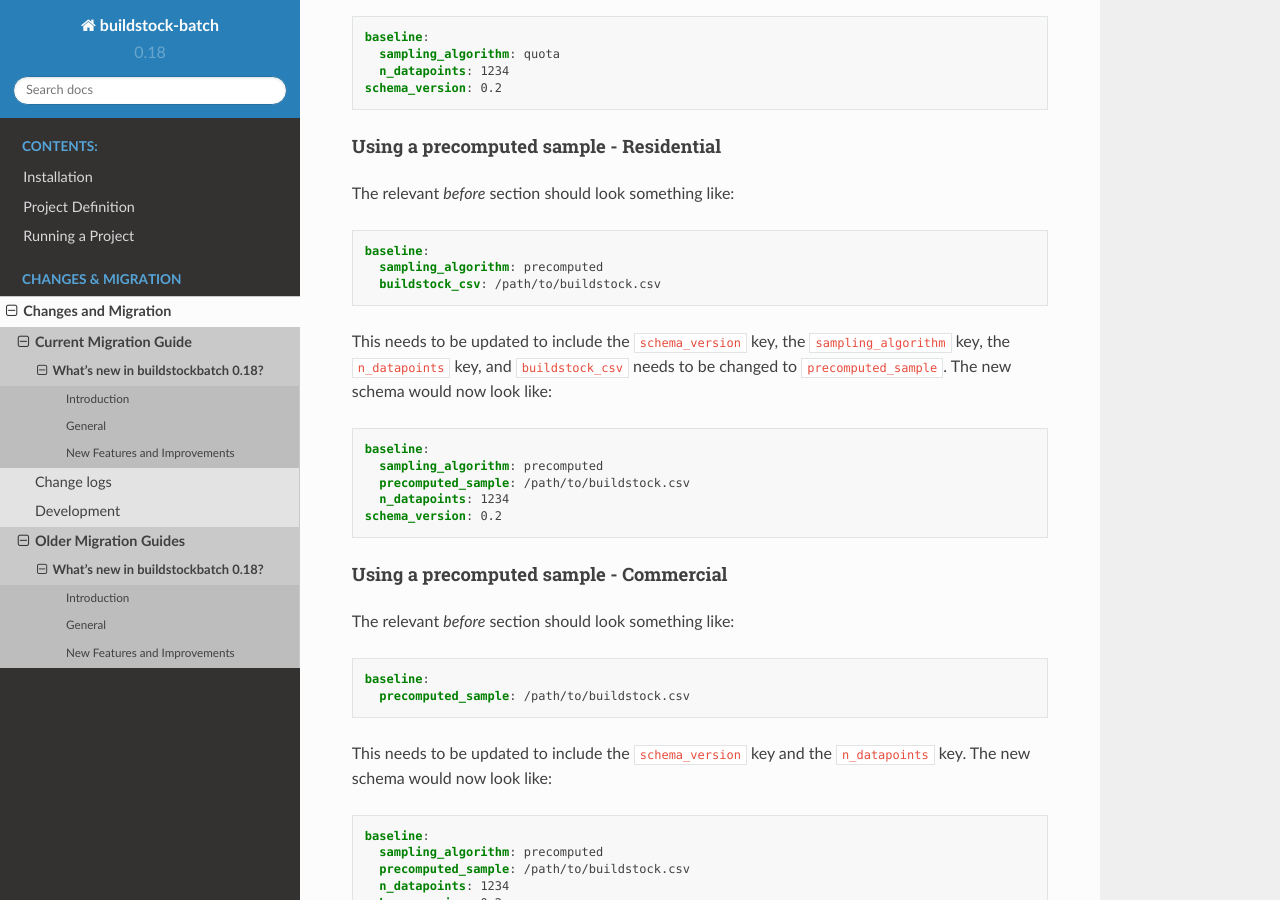
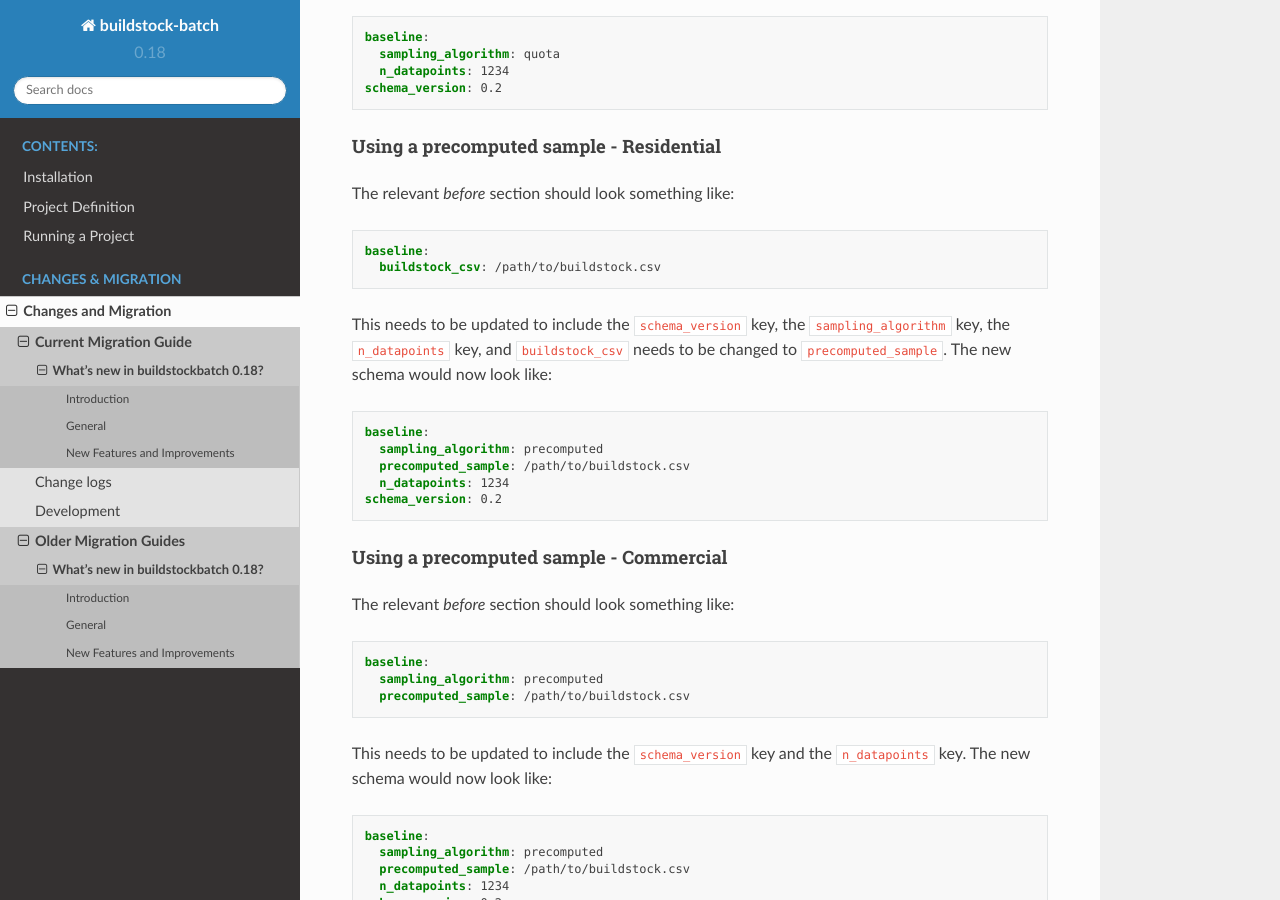
Before and after one commit to NREL/buildstockbatch, a Sphinx documentation site: the page built from docs/changelog/migration_0_18.rst, in a window 1280 px wide and 900 px high, scrolled down 1460 px. Built offline with Sphinx 7.4.7 and the Read the Docs theme 2.0.0, drawn with Linux system fonts in a browser that asks for light colours; part of the change alters nothing that is shown.

Commit message:
One last rst fix.

```diff
--- a/docs/changelog/migration_0_18.rst
+++ b/docs/changelog/migration_0_18.rst
@@ -76,7 +76,6 @@ The relevant *before* section should look something like:
 .. sourcecode:: yaml
 
     baseline:
-      sampling_algorithm: precomputed
       buildstock_csv: /path/to/buildstock.csv
 
 
@@ -99,6 +98,7 @@ The relevant *before* section should look something like:
 .. sourcecode:: yaml
 
     baseline:
+      sampling_algorithm: precomputed
       precomputed_sample: /path/to/buildstock.csv
 
 
```
